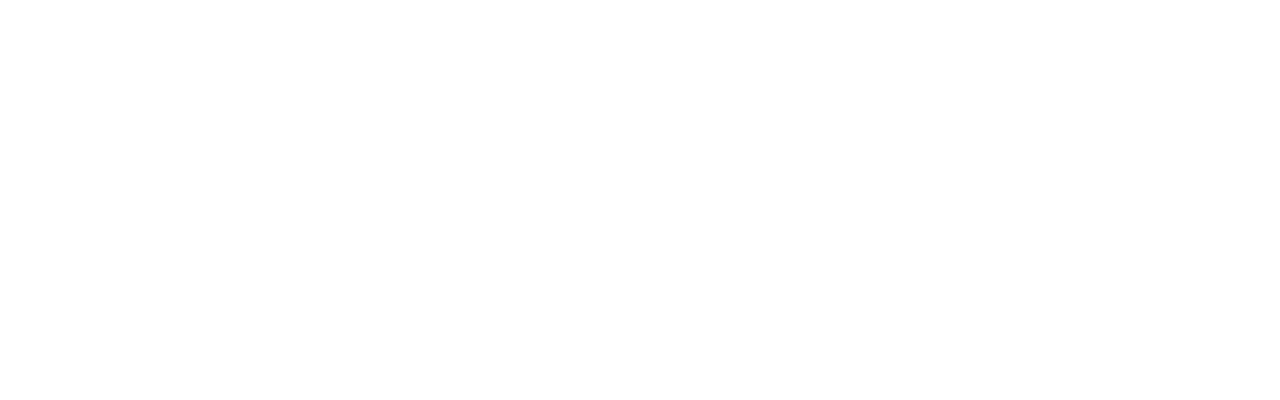
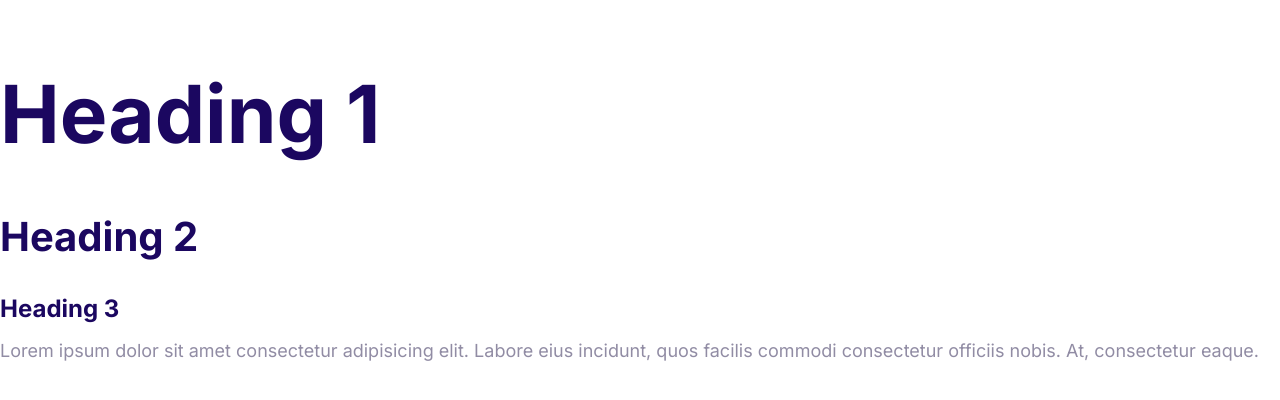
Before and after one commit to samuelraducan/sr-domains, a plain HTML site: page index.html in a window 1280 px wide. Drawn offline with Linux system fonts and the light colour scheme.

Commit message:
Define the styles for the fonts.

```diff
--- a/css/main.css
+++ b/css/main.css
@@ -5,3 +5,56 @@
   --color-headings: #1b0760;
   --color-body: #918ca4;
 }
+
+html {
+  font-size: 62.5%;
+}
+/* Mobile First Approach */
+body {
+  font-family: Inter, Arial, Helvetica, sans-serif;
+  font-size: 2.4rem;
+  line-height: 1.5;
+  color: var(--color-body);
+}
+
+h1,
+h2,
+h3 {
+  color: var(--color-headings);
+  margin-bottom: 1rem;
+}
+
+h1 {
+  font-size: 7rem;
+}
+
+h2 {
+  font-size: 4rem;
+}
+
+h3 {
+  font-size: 3rem;
+}
+
+p {
+  margin-top: 0;
+}
+
+/* Desktop Approach */
+@media screen and (min-width: 1024px) {
+  body {
+    font-size: 1.8rem;
+  }
+
+  h1 {
+    font-size: 8rem;
+  }
+
+  h2 {
+    font-size: 4rem;
+  }
+
+  h3 {
+    font-size: 2.4rem;
+  }
+}
--- a/index.html
+++ b/index.html
@@ -4,9 +4,22 @@
     <meta charset="UTF-8" />
     <meta name="viewport" content="width=device-width, initial-scale=1.0" />
     <title></title>
-
+    <link rel="preconnect" href="https://fonts.gstatic.com" />
+    <link
+      href="https://fonts.googleapis.com/css2?family=Inter:wght@400;700&display=swap"
+      rel="stylesheet"
+    />
     <link rel="stylesheet" href="css/normalize.css" />
     <link rel="stylesheet" href="css/main.css" />
   </head>
-  <body></body>
+  <body>
+    <h1>Heading 1</h1>
+    <h2>Heading 2</h2>
+    <h3>Heading 3</h3>
+    <p>
+      Lorem ipsum dolor sit amet consectetur adipisicing elit. Labore eius
+      incidunt, quos facilis commodi consectetur officiis nobis. At, consectetur
+      eaque.
+    </p>
+  </body>
 </html>
```
